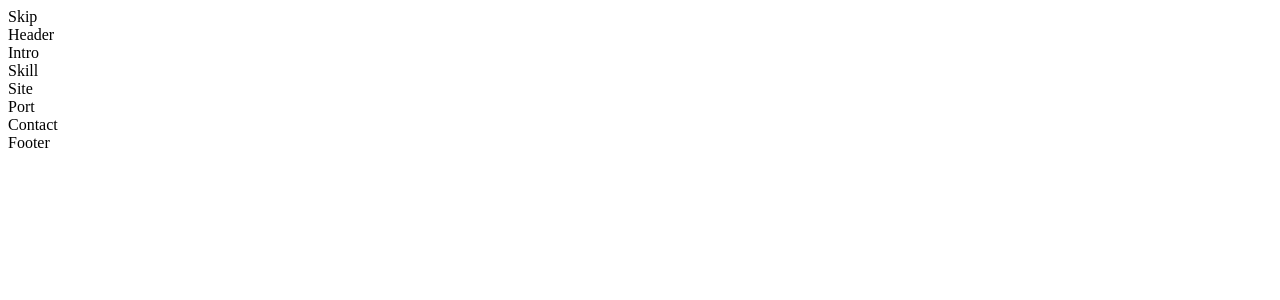
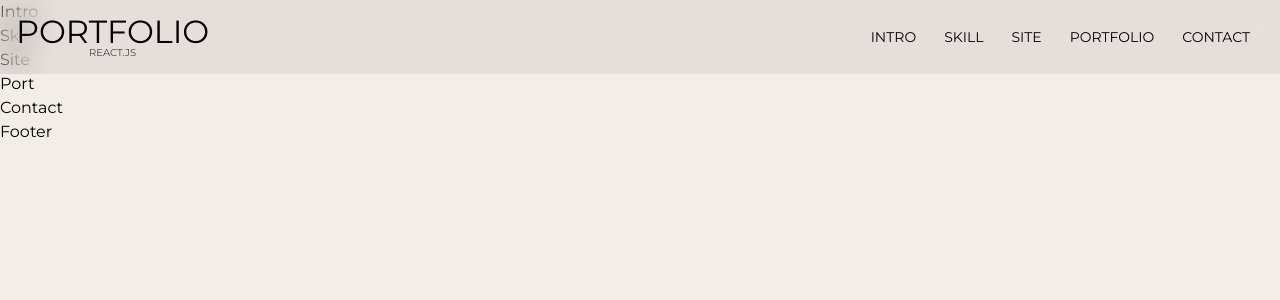
Before and after one commit to catgeot/port2023-react, a React (Create React App) app: page / in a window 1280 px wide. Shown: the top 300 px of the page. Built offline with nearby package versions, Linux system fonts and the light colour scheme; a small style sheet from the web is missing; a web font is replaced by a local one.

Commit message:
헤더완료

```diff
--- a/src/assets/scss/section/_header.scss
+++ b/src/assets/scss/section/_header.scss
@@ -0,0 +1,125 @@
+#header {
+   @include position-fixed;
+   z-index: 10000;
+}
+.header_inner {
+   @include flex-between;
+    background: rgba(116, 99, 99, 0.1);
+    backdrop-filter: blur(15px);
+    padding: 1rem;
+
+    .header_logo {
+        font-size: 1rem;
+        text-align: center;
+        text-transform: uppercase;
+        line-height: 1;
+
+        em {
+            font-size: 10px;
+            display: block;
+            color: var(--black200);
+        }
+    }
+    .header_nav {
+        @media (max-width: 800px){
+            display: none;
+
+            &.show {
+                display: block;
+
+                ul {
+                    display: block;
+                    position: absolute;
+                    right: 0;
+                    top: 68px;
+                    background-color: rgba(116, 99, 99, 0.1);
+                    backdrop-filter: blur(15px);
+                    z-index: 10000;
+                    min-width: 150px;
+                    padding: 15px 0;
+
+                    li {
+                        display: block;
+                        text-align: right;
+
+                        a{
+                            display: inline-block;
+                            padding: 10px;
+                        }
+                    }
+                }
+            }
+            &.show + .header_nav_mobile span::before {
+                width: 20px;
+            }
+            &.show + .header_nav_mobile span::after {
+                width: 20px;
+            }
+        }
+         li {
+            display: inline;
+
+            a {
+                text-transform: uppercase;
+                font-size: 14px;
+                padding: 14px;
+                position: relative;
+
+                &::before {
+                    content: '';
+                    width: calc(100% - 28px);
+                    height: 2px;
+                    background-color: var(--black);
+                    position: absolute;
+                    left: 14px;
+                    bottom: 10px;
+                    transform: scaleX(0);
+                    transition: all 0.3s;
+                }
+                &:hover::before {
+                    transform: scaleX(1);
+                }
+            }
+        }
+    }
+    .header_nav_mobile {
+        display: none;
+        width: 40px;
+        height: 40px;
+        cursor: pointer;
+
+        @media (max-width: 800px){
+            display: block;
+        }
+
+        span {
+            display: block;
+            width: 40px;
+            height: 2px;
+            background-color: var(--black);
+            margin-top: 19px;
+            position: relative;
+
+            &::before {
+                content: "";
+                width: 40px;
+                height: 2px;
+                background-color: var(--black);
+                position: absolute;
+                right: 0;
+                top: 6px;
+                transition: width 0.3s;
+            }
+            &::after {
+                content: "";
+                width: 40px;
+                height: 2px;
+                background-color: var(--black);
+                position: absolute;
+                left: 0;
+                bottom: 6px;
+                transition: width 0.3s;
+            }
+        }
+    }
+}
--- a/src/components/Header.jsx
+++ b/src/components/Header.jsx
@@ -1,8 +1,70 @@
-import React from 'react'
+import React, { useState } from 'react'
+
+const headerNav =[
+  {
+    title: "intro",
+    url: "#intro",
+  },
+  {
+    title: "skill",
+    url: "#skill",
+  },
+  {
+    title: "site",
+    url: "#site",
+  },
+  {
+    title: "portfolio",
+    url: "#port",
+  },
+  {
+    title: "contact",
+    url: "#contact",
+  },
+
+];
 
 const Header = () => {
+  const [show, setShow] = useState(false);
+
+  const toggleMenu = () => {
+    setShow((prevShow) => !prevShow);
+  }
+
   return (
-    <div>Header</div>
+    <header id="header" role="banner">
+        <div className="header_inner">
+            <div className="header_logo">
+                <h1>
+                    <a href="/">portfolio<em>react.js</em></a>
+                </h1>
+            </div>
+            <nav
+            className={`header_nav ${show ? "show" : ""}`}
+            role='navigation'
+            aria-label='메인메뉴'
+            >
+                <ul>
+                    {headerNav.map((nav, key) => (
+                      <li key={key}>
+                        <a href={nav.url}>{nav.title}</a>
+                      </li>
+                    ))}
+                </ul>
+            </nav>
+            <div
+                className="header_nav_mobile"
+                id="headerToggle"
+                aria-controls="primary-menu"
+                aria-expanded={show ? "true": "false"}
+                role="button"
+                tabIndex="0"
+                onClick={toggleMenu}
+            >
+                <span></span>
+            </div>
+        </div>
+    </header>
   )
 }
 
--- a/src/components/Skip.jsx
+++ b/src/components/Skip.jsx
@@ -2,7 +2,15 @@
 
 const Skip = () => {
   return (
-    <div>Skip</div>
+    <div id="skip">
+        <a href="#header">헤더영역 바로가기</a>
+        <a href="#intro">인트로영역 바로가기</a>
+        <a href="#skill">스킬영역 바로가기</a>
+        <a href="#site">사이트영역 바로가기</a>
+        <a href="#port">포트폴리오영역 바로가기</a>
+        <a href="#contect">연락처영역 바로가기</a>
+        <a href="#footer">푸터영역 바로가기</a>
+    </div>
   )
 }
 
--- a/src/index.js
+++ b/src/index.js
@@ -1,6 +1,7 @@
 import React from "react";
 import ReactDOM from "react-dom/client";
 import App from "./App";
+import "./assets/scss/style.scss";
 
 const root = ReactDOM.createRoot(document.getElementById("root"));
 root.render(
```
